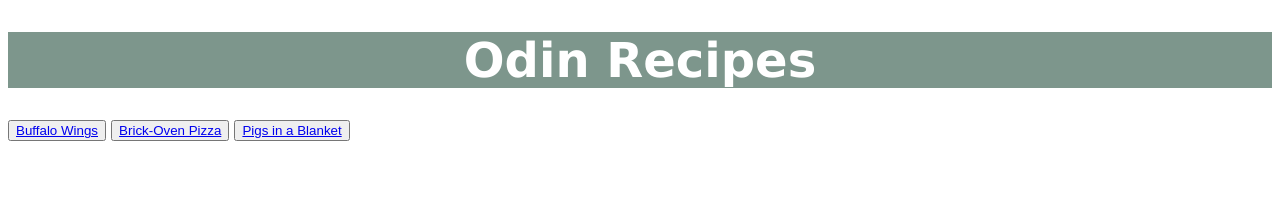
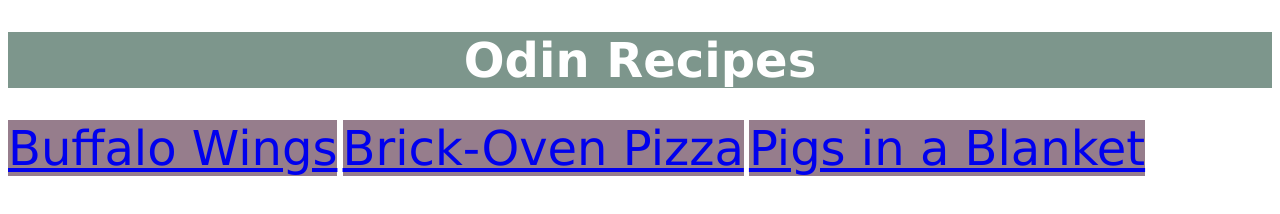
Before and after one commit to PhilT847/odin-recipes, a plain HTML site: page index.html in a window 1280 px wide. Drawn offline with Linux system fonts and the light colour scheme.

Commit message:
Modified recipe buttons
Removed button.recipe, replacing with .recipe

```diff
--- a/index.html
+++ b/index.html
@@ -14,9 +14,9 @@
 
         <h1 class="main-header hartrue">Odin Recipes</h1>
 
-        <button class="recipe"><a href="recipes/buffalo-wings.html">Buffalo Wings</a></button></a>
-        <button class="recipe"><a href="recipes/pizza.html">Brick-Oven Pizza</a></button></a>
-        <button class="recipe"><a href="recipes/pigs-in-a-blanket.html">Pigs in a Blanket</a></button></a>
+        <a class="recipe" href="recipes/buffalo-wings.html">Buffalo Wings</a>
+        <a class="recipe" href="recipes/pizza.html">Brick-Oven Pizza</a>
+        <a class="recipe" href="recipes/pigs-in-a-blanket.html">Pigs in a Blanket</a>
 
     </body>
 
--- a/style.css
+++ b/style.css
@@ -5,10 +5,10 @@ body {
     font-family: 'Verdana', sans-serif;
 }
 
-button.recipe {
+.recipe {
 
-    width: 300;
-    height: 400;
+    font-size: 48px;
+    background-color: rgb(150, 125, 140);
 }
 
 .main-header {
```
